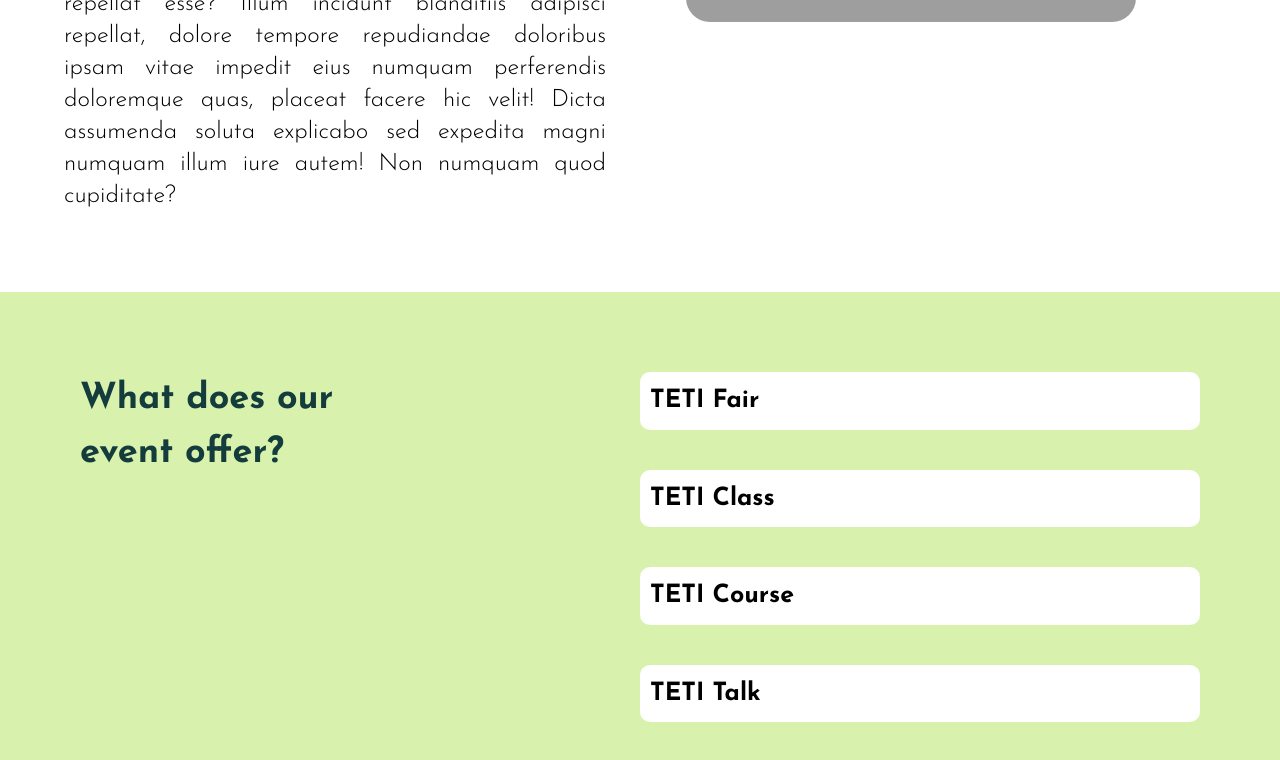
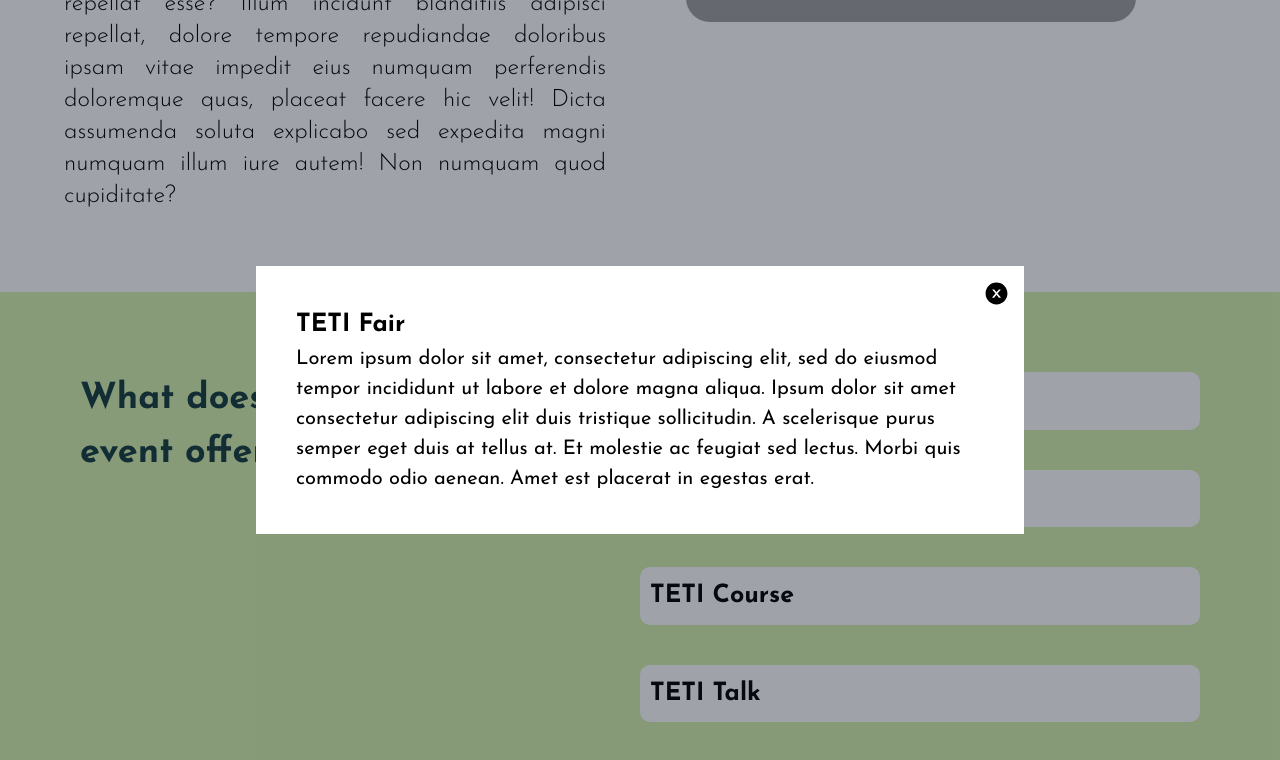
Before and after one commit to aufarhmn/web-open-house, a Next.js app: page / in a window 1280 px wide. Both pictures are taken after a click on the element "TETI Fair". Shown: the part 1110-1870 px from the top of the page. Built offline with nearby package versions, Linux system fonts and the light colour scheme; grey boxes are pictures that could not be loaded.

Commit message:
feat: add SubEventModal component

```diff
--- /dev/null
+++ b/components/SubEventModal.js
@@ -0,0 +1,34 @@
+import { AiFillCloseCircle } from "react-icons/ai";
+
+//TODO: design, responsiveness
+const SubEventModal = (props) => {
+
+  const closeModal = () => {
+    const modal = document.querySelector("#sub-event-modal");
+    modal.classList.add("hidden")
+  }
+
+  return (
+    <div
+      id="sub-event-modal"
+      className="hidden fixed w-full h-full bg-slate-900 bg-opacity-40 top-0 left-0 flex justify-center items-center"
+    >
+      <div className="bg-white w-[60%] relative p-10">
+        <h1>{props.title}</h1>
+        <p className="font-normal text-[20px]">
+          Lorem ipsum dolor sit amet, consectetur adipiscing elit, sed do
+          eiusmod tempor incididunt ut labore et dolore magna aliqua. Ipsum
+          dolor sit amet consectetur adipiscing elit duis tristique
+          sollicitudin. A scelerisque purus semper eget duis at tellus at. Et
+          molestie ac feugiat sed lectus. Morbi quis commodo odio aenean. Amet
+          est placerat in egestas erat.
+        </p>
+        <div onClick={() => {closeModal()}} className="absolute top-0 right-0 p-[15px] cursor-pointer">
+          <AiFillCloseCircle />
+        </div>
+      </div>
+    </div>
+  );
+};
+
+export default SubEventModal;
--- a/components/SubEvents.js
+++ b/components/SubEvents.js
@@ -1,8 +1,18 @@
+import { useState } from "react";
+import SubEventModal from "./SubEventModal";
 
 
-//TODO: button hover, font size
+//TODO: button hover, font size, modal data
 const SubEvents = () => {
   const buttonStyle = "bg-white rounded-[10px] p-[10px] hover:bg-slate-100 cursor-pointer";
+
+  const [selectedSubEv, setSelectedSubEv] = useState("");
+
+  const openModal = (SubEvTitle) => {
+    setSelectedSubEv(SubEvTitle);
+    const modal = document.querySelector("#sub-event-modal");
+    modal.classList.remove("hidden")
+  }
 
   return(
     <div className="flex bg-green-100 flex-col font-Josefin p-[80px] justify-between font-[700] md:flex-row">
@@ -12,10 +22,11 @@ const SubEvents = () => {
       </div>
       {/* right div */}
       <div className="text-[25px] w-full grid gap-[40px] md:w-1/2">
-        <div className={buttonStyle}>TETI Fair</div>
-        <div className={buttonStyle}>TETI Class</div>
-        <div className={buttonStyle}>TETI Course</div>
-        <div className={buttonStyle}>TETI Talk</div>
+        <div className={buttonStyle} onClick={() => {openModal("TETI Fair")}}>TETI Fair</div>
+        <div className={buttonStyle} onClick={() => {openModal("TETI Class")}}>TETI Class</div>
+        <div className={buttonStyle} onClick={() => {openModal("TETI Course")}}>TETI Course</div>
+        <div className={buttonStyle} onClick={() => {openModal("TETI Talk")}}>TETI Talk</div>
+        <SubEventModal title={selectedSubEv} />
       </div>
     </div>
   )
```
